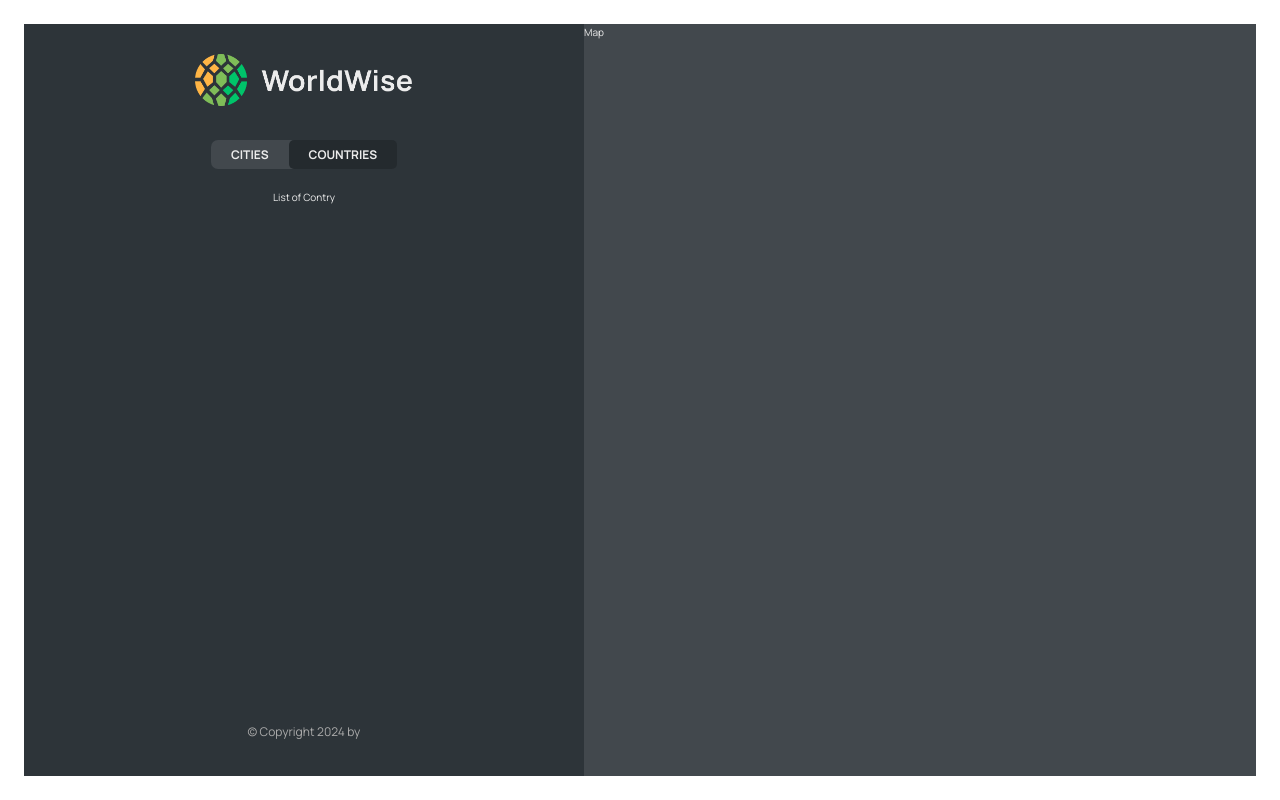
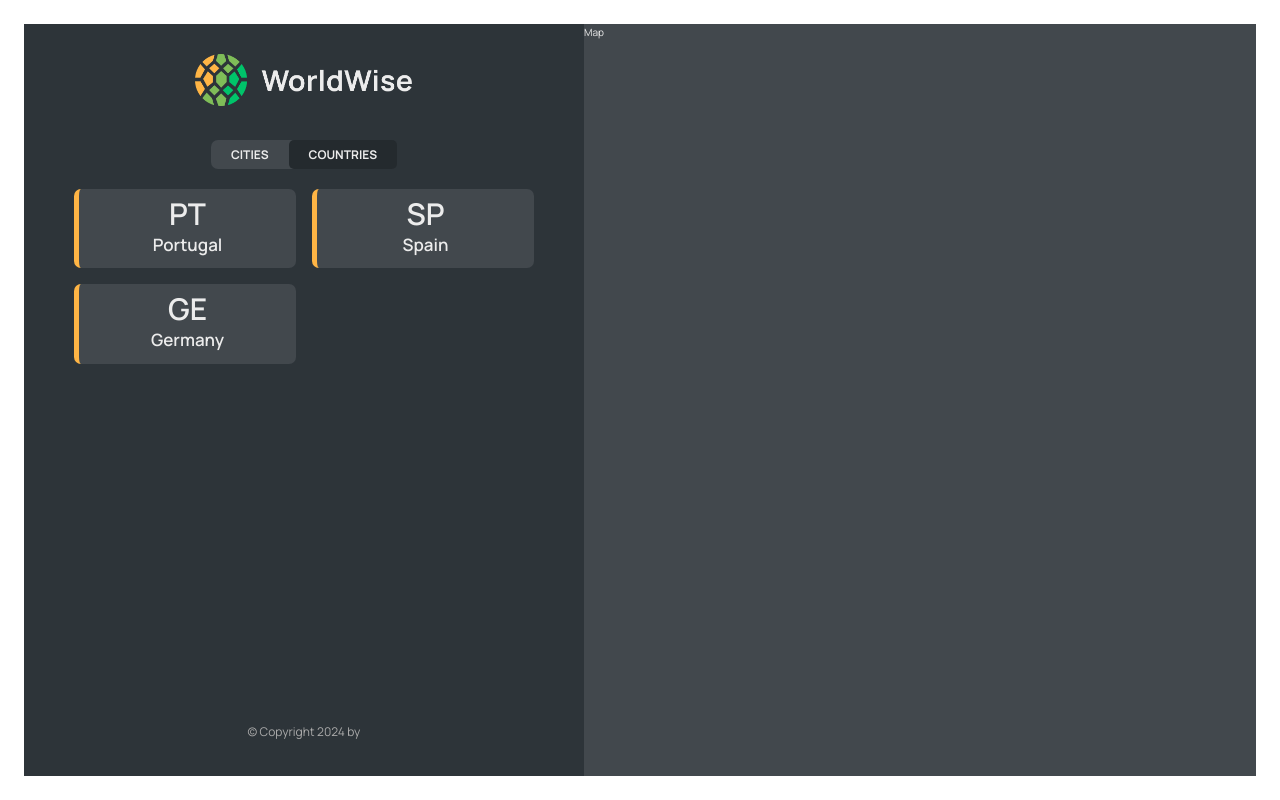
Before and after one commit to Arunendrasingh/ReactLearning-Wordwise-The-Context-API, a React (Vite) app: page /app/countries in a window 1280 px wide. Built offline with nearby package versions, Linux system fonts and the light colour scheme; data requests are answered from the project's data file.

Commit message:
Added new component to list Country & City Item.

```diff
--- a/data/cities.json
+++ b/data/cities.json
@@ -3,7 +3,7 @@
     {
       "cityName": "Lisbon",
       "country": "Portugal",
-      "emoji": "🇵🇹",
+      "emoji": "PT",
       "date": "2027-10-31T15:59:59.138Z",
       "notes": "My favorite city so far!",
       "position": {
@@ -15,7 +15,7 @@
     {
       "cityName": "Madrid",
       "country": "Spain",
-      "emoji": "🇪🇸",
+      "emoji": "SP",
       "date": "2027-07-15T08:22:53.976Z",
       "notes": "",
       "position": {
@@ -27,7 +27,7 @@
     {
       "cityName": "Berlin",
       "country": "Germany",
-      "emoji": "🇩🇪",
+      "emoji": "GE",
       "date": "2027-02-12T09:24:11.863Z",
       "notes": "Amazing 😃",
       "position": {
--- a/src/App.jsx
+++ b/src/App.jsx
@@ -8,6 +8,8 @@ import Login from "./pages/Login";
 import AppLayout from "./pages/AppLayout";
 import CityList from "./components/CityList";
 import { useEffect, useState } from "react";
+import CountryList from "./components/CountryList";
+import City from "./components/City";
 // import PageNav from "./components/PageNav";
 
 /*
@@ -52,7 +54,8 @@ function App() {
             {/* <Route index element={<CityList />} /> */}
             <Route index element={<CityList cityList={cityList} isLoading={isLoading} />} />
             <Route path="cities" element={<CityList cityList={cityList} isLoading={isLoading} />} />
-            <Route path="countries" element={<p> List of Contry</p>} />
+            <Route path="cities/:id" element={<City />} />
+            <Route path="countries" element={<CountryList cities={cityList} isLoading={isLoading} />} />
             <Route path="form" element={<p> Form</p>} />
           </Route>
           <Route path="*" element={<PageNotFound />} />
--- a/src/components/CityItem.jsx
+++ b/src/components/CityItem.jsx
@@ -1,3 +1,4 @@
+import { Link } from "react-router-dom";
 import styles from "./CityItem.module.css";
 
 const formatDate = (date) =>
@@ -11,11 +12,13 @@ const formatDate = (date) =>
 export default function CityItem({ city }) {
   console.log("city Detail: ", city);
   return (
-    <li className={styles.cityItem}>
-      <span className={styles.emoji}>{city.emoji}</span>
-      <h3 className={styles.name}>{city.cityName}</h3>
-      <time className={styles.data}>{formatDate(city.date)}</time>
-      <button className={styles.deleteBtn}>&times;</button>
+    <li>
+      <Link className={styles.cityItem} to={`${city.id}`}>
+        <span className={styles.emoji}>{city.emoji}</span>
+        <h3 className={styles.name}>{city.cityName}</h3>
+        <time className={styles.data}>{formatDate(city.date)}</time>
+        <button className={styles.deleteBtn}>&times;</button>
+      </Link>
     </li>
   );
 }
--- a/src/components/CountryItem.jsx
+++ b/src/components/CountryItem.jsx
@@ -1,6 +1,7 @@
 import styles from "./CountryItem.module.css";
 
 function CountryItem({ country }) {
+  console.log("Country Detail: ", country);
   return (
     <li className={styles.countryItem}>
       <span>{country.emoji}</span>
--- /dev/null
+++ b/src/components/CountryList.jsx
@@ -0,0 +1,32 @@
+import React from "react";
+
+import Message from "./Message";
+import styles from "./CountryList.module.css";
+import Spinner from "./Spinner";
+import CountryItem from "./CountryItem";
+
+function CountryList({ cities, isLoading }) {
+  if (isLoading) return <Spinner />;
+
+  const countryList = cities.reduce((arr, city) => {
+    if (arr.map((el) => el.country).includes(city.country)) {
+      return arr;
+    } else {
+      return [...arr, { country: city.country, emoji: city.emoji }];
+    }
+  }, []);
+  // const countryList = [];
+  if (!countryList.length)
+    return (
+      <Message message="No City is present to display. Please add new city or reload the page." />
+    );
+  return (
+    <ul className={styles.countryList}>
+      {countryList.map((country) => (
+        <CountryItem country={country} />
+      ))}
+    </ul>
+  );
+}
+
+export default CountryList;
--- a/src/components/CountryList.module.css
+++ b/src/components/CountryList.module.css
@@ -2,7 +2,7 @@
   width: 100%;
   height: 65vh;
   list-style: none;
-  overflow-y: scroll;
+  overflow-y: auto;
   overflow-x: hidden;
 
   display: grid;
```
